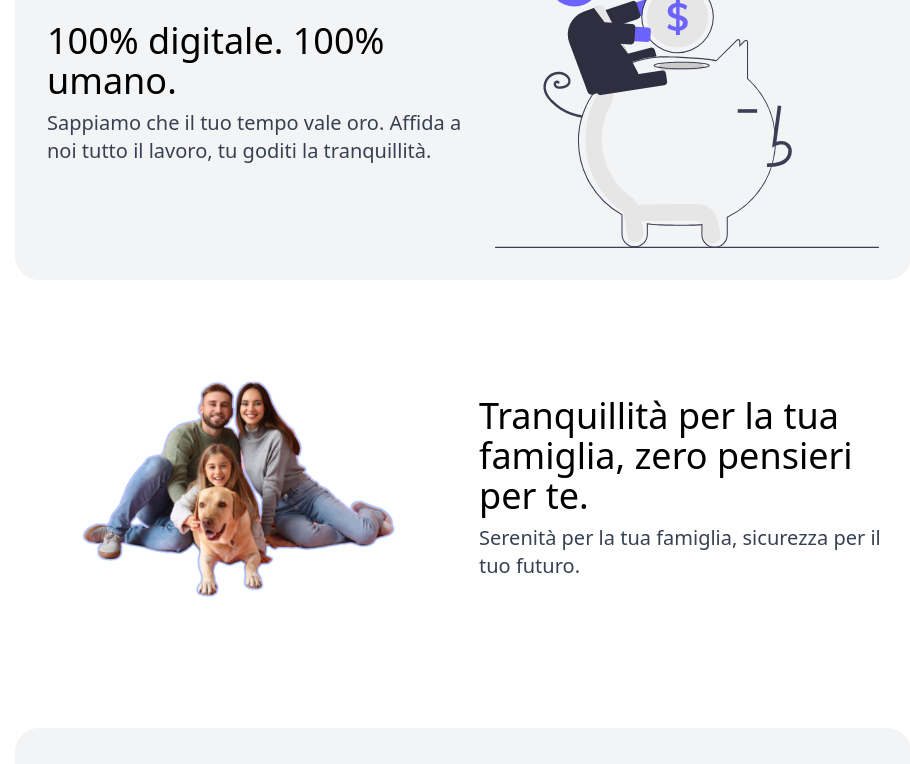
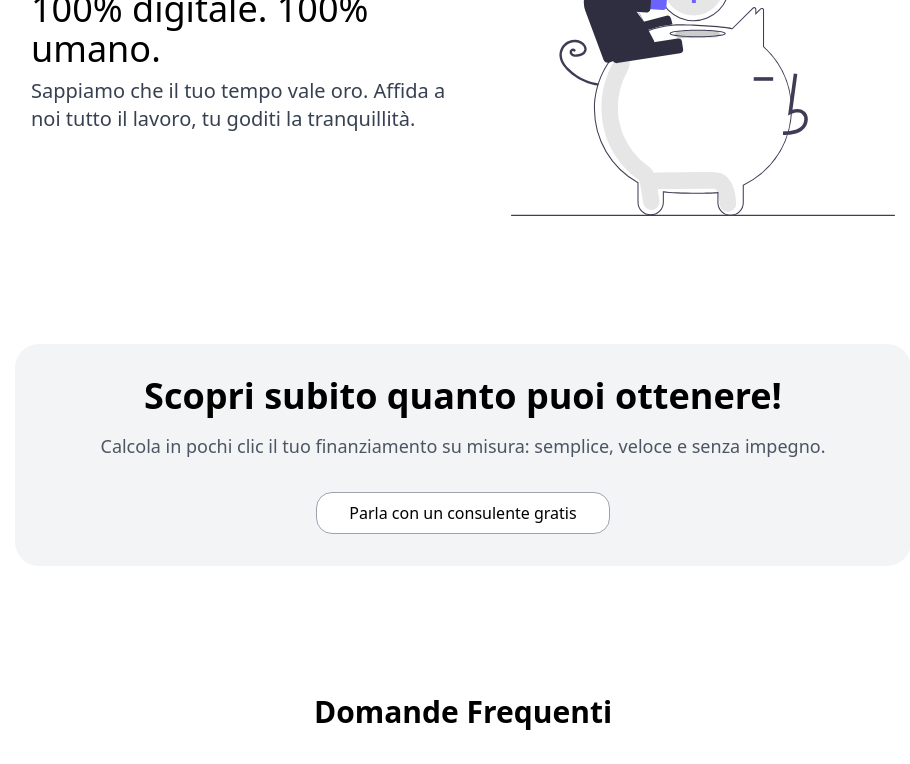
Before and after one commit to MatiasGalliani/aiquinto_landing, a React (Vite) app: page / in a window 1280 px wide. Shown: the part 1022-1786 px from the top of the page, without its empty margins (177-1087 px from the left). Built offline with nearby package versions, Linux system fonts and the light colour scheme.

Commit message:
Update App.jsx

```diff
--- a/src/App.jsx
+++ b/src/App.jsx
@@ -188,7 +188,7 @@ function App() {
           />
         </div>
         {/* Sección de ilustración con texto e imagen juntos centrados */}
-        <div className="my-24 w-full max-w-4xl mx-auto bg-gray-100 p-4 sm:p-8 md:p-8 rounded-3xl flex justify-center">
+        <div className="my-24 w-full max-w-4xl mx-auto px-4 flex justify-center">
           <div className="inline-flex flex-col md:flex-row items-center gap-4 md:gap-8">
             {/* Bloque de texto sin margen extra */}
             <div className="text-center md:text-left">
@@ -204,35 +204,13 @@ function App() {
               <img
                 src={savingSvg}
                 alt="Ilustración de ahorro"
-                className="max-w-sm mx-auto"
+                className="max-w-sm"
               />
             </div>
           </div>
         </div>
-        {/* Bloque de imagen y texto responsive */}
-        <div className="my-8 w-full max-w-4xl mx-auto px-4 flex justify-center">
-          <div className="inline-flex flex-col md:flex-row items-center gap-4 md:gap-8">
-            {/* Columna izquierda con la imagen */}
-            <div className="flex-1">
-              <img
-                src={family_with_dog_no_background}
-                alt="Family with dog no background"
-                className="w-full max-w-xs sm:max-w-md mx-auto"
-              />
-            </div>
-            {/* Columna derecha con el texto */}
-            <div className="flex-1 text-center md:text-left">
-              <h5 className="font-medium text-4xl mb-2">
-                Tranquillità per la tua famiglia, zero pensieri per te.
-              </h5>
-              <p className="text-gray-700 font-normal text-xl mt-2">
-                Serenità per la tua famiglia, sicurezza per il tuo futuro.
-              </p>
-            </div>
-          </div>
-        </div>
         {/* Nuevo párrafo debajo de la sección de ilustración con efecto reactivo */}
-        <div className="my-32 text-center bg-gray-100 p-8 mx-8 md:mx-auto rounded-3xl max-w-4xl transition-transform duration-300 hover:scale-105">
+        <div className="my-32 text-center bg-gray-100 p-8 mx-4 md:mx-auto rounded-3xl max-w-4xl transition-transform duration-300 hover:scale-105">
           <p className="text-4xl font-semibold">
             Scopri subito quanto puoi ottenere!
           </p>
```
